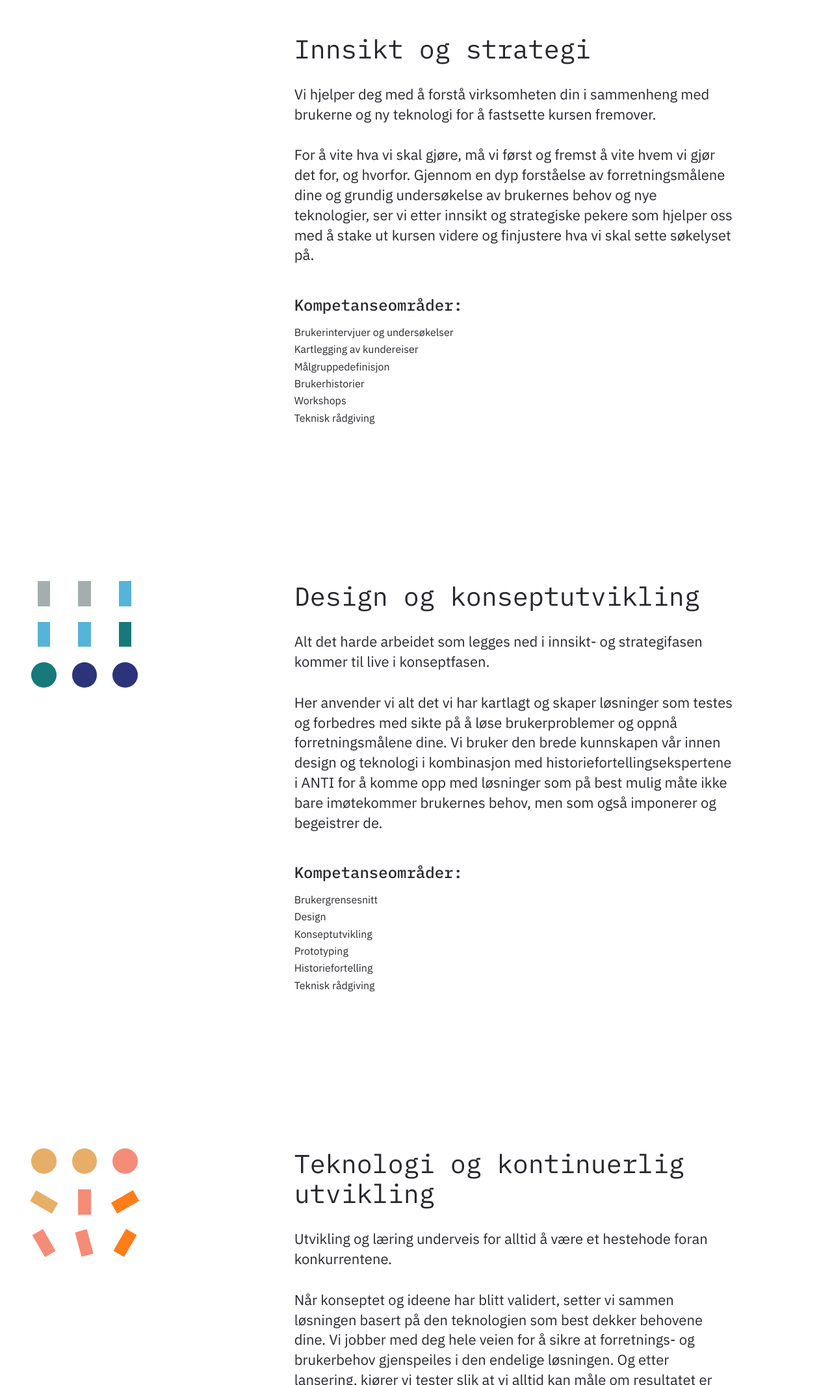
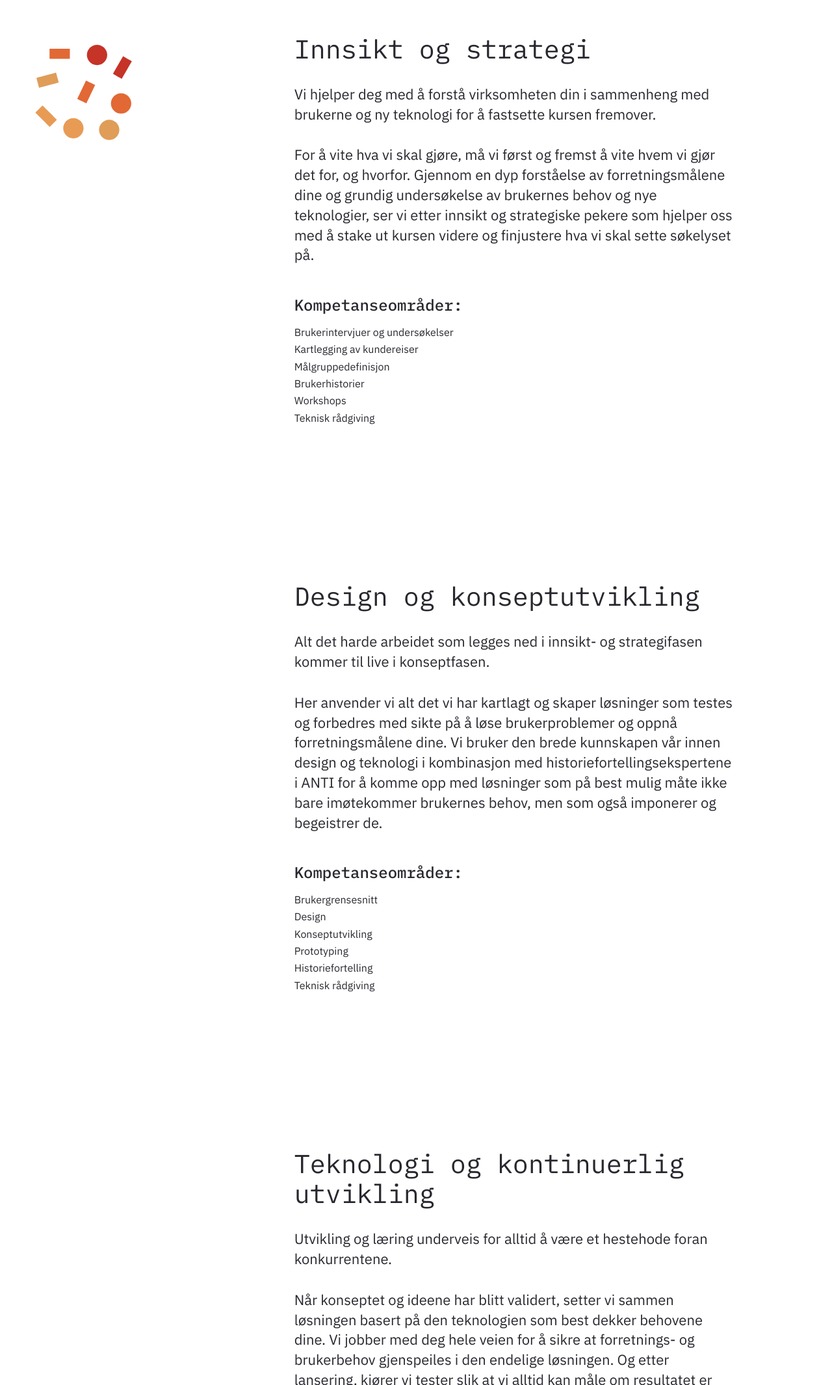
Before and after one commit to stigbratvold/antidiffer, a plain HTML site: page index.html in a window 1280 px wide. Shown: the part 1838-3969 px from the top of the page at 65% size. Drawn offline with Linux system fonts and the light colour scheme; some packages are replaced by stand-ins of ours; a script that the page names is missing.

Commit message:
Add basic fade in/out to section animations

```diff
--- a/css/_shapes.scss
+++ b/css/_shapes.scss
@@ -322,3 +322,40 @@ $gray: #A5AEAE;
     transform: rotate(360deg);
   }
 }
+
+
+#innsikt {
+  opacity: 0;
+  transition: opacity 1.1s ease-in-out;
+}
+
+#teknologi {
+  opacity: 0;
+  transition: opacity 1.1s ease-in-out;
+}
+
+#design {
+  opacity: 0;
+  transition: opacity 1.1s ease-in-out;
+}
+
+.stage1 {
+  #innsikt {
+    opacity: 1;
+    transition-delay: 0;
+  }
+}
+
+.stage2 {
+  #design {
+    opacity: 1;
+    transition-delay: 0;
+  }
+}
+
+.stage3 {
+  #teknologi {
+    opacity: 1;
+    transition-delay: 0;
+  }
+}
--- a/index.html
+++ b/index.html
@@ -194,7 +194,7 @@
   <section id="section3" class="wrapper">
     <div class="whatwedo">
       <div class="row zero">
-          <div class="whatwedo_icon col-md-4 hidden">
+          <div class="whatwedo_icon col-md-4">
             <div id="innsikt"></div>
           </div>
           <div class="whatwedo_info col-md-7 hidden">
@@ -222,18 +222,8 @@
   <section id="section4" class="wrapper">
     <div class="whatwedo">
       <div class="row zeroone">
-        <div class="whatwedo_icon col-md-4 hidden">
-          <div class="icon">
-            <div><span class="element"></span></div>
-            <div><span class="element"></span></div>
-            <div><span class="element"></span></div>
-            <div><span class="element"></span></div>
-            <div><span class="element"></span></div>
-            <div><span class="element"></span></div>
-            <div><span class="element"></span></div>
-            <div><span class="element"></span></div>
-            <div><span class="element"></span></div>
-          </div>
+        <div class="whatwedo_icon col-md-4">
+            <div id="design"></div>
         </div>
         <div class="whatwedo_info col-md-7 hidden">
           <h2>Design og konseptutvikling</h2>
@@ -261,18 +251,8 @@
 <section id="section4" class="wrapper">
   <div class="whatwedo">
     <div class="row onezero">
-          <div class="whatwedo_icon col-md-4 hidden">
-            <div class="icon">
-              <div><span class="element"></span></div>
-              <div><span class="element"></span></div>
-              <div><span class="element"></span></div>
-              <div><span class="element"></span></div>
-              <div><span class="element"></span></div>
-              <div><span class="element"></span></div>
-              <div><span class="element"></span></div>
-              <div><span class="element"></span></div>
-              <div><span class="element"></span></div>
-            </div>
+          <div class="whatwedo_icon col-md-4">
+            <div id="teknologi"></div>
           </div>
           <div class="whatwedo_info col-md-7 hidden">
             <h2>Teknologi og kontinuerlig utvikling</h2>
@@ -355,7 +335,7 @@
   <script src="js/parallax.js"></script>
   <script src="js/scrolled.js"></script>
   <script src="js/shapes.js"></script>
-  <script src="js/bodymovin.js"></script>
+  <script src="js/lottie.min.js"></script>
   <script src="js/index.js"></script>
 
 
```
